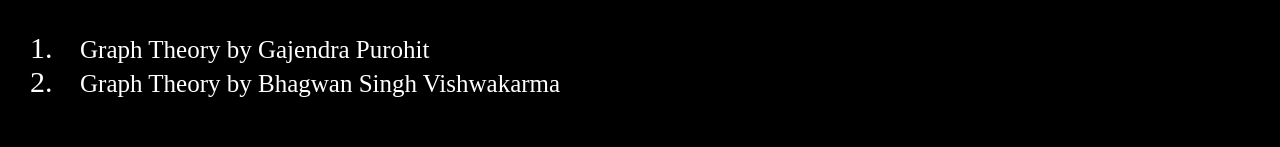
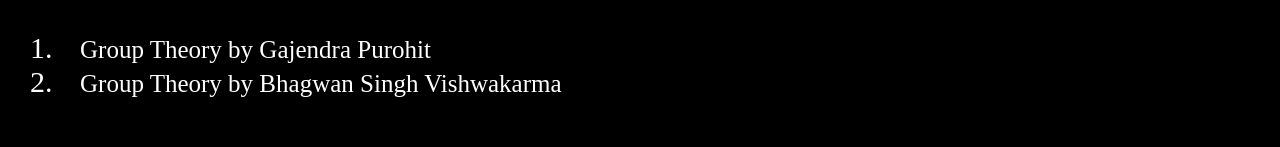
Before and after one commit to CoderRohan003/2nd-Semester-Links, a plain HTML site: page index.html in a window 1280 px wide. Shown: the part 340-487 px from the top of the page. Drawn offline with Linux system fonts and the light colour scheme.

Commit message:
Update index.html

```diff
--- a/index.html
+++ b/index.html
@@ -28,8 +28,8 @@
             <ol>
 
                 <li class="content">
-                    <a id="content1" href="https://www.youtube.com/playlist?list=PLU6SqdYcYsfKaQARA0_vnhuXbxmuOQVFF"target="_blank"  >Graph Theory by Gajendra Purohit  </a><br></li>
-                    <li class="content"> <a id="content1" href="https://www.youtube.com/playlist?list=PLdM-WZokR4tYkXOQqar8V1ShajwlDHsnT" target="_blank" > Graph Theory by Bhagwan Singh Vishwakarma </a><br></li>
+                    <a id="content1" href="https://www.youtube.com/playlist?list=PLU6SqdYcYsfKaQARA0_vnhuXbxmuOQVFF"target="_blank"  >Group Theory by Gajendra Purohit  </a><br></li>
+                    <li class="content"> <a id="content1" href="https://www.youtube.com/playlist?list=PLdM-WZokR4tYkXOQqar8V1ShajwlDHsnT" target="_blank" > Group Theory by Bhagwan Singh Vishwakarma </a><br></li>
 
                 </ol>
             <br><br>
```
